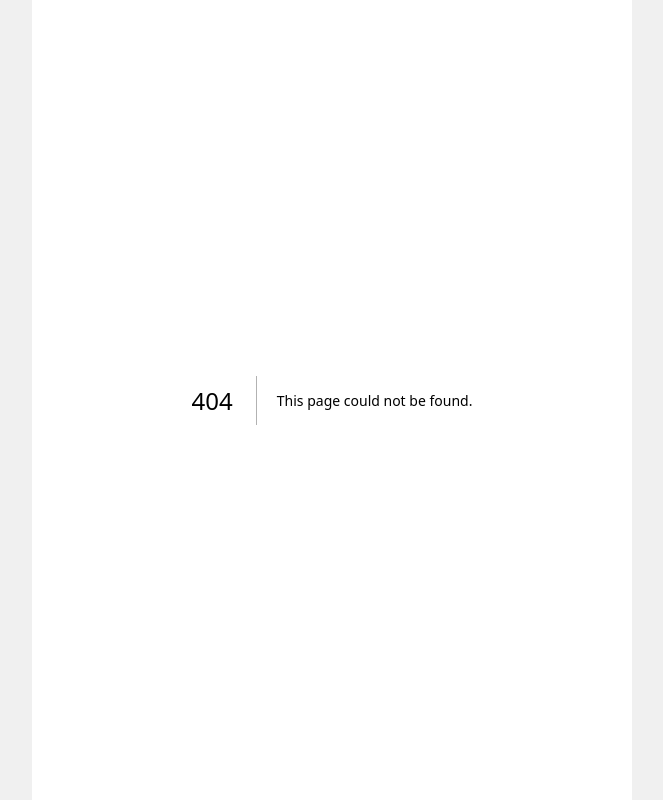
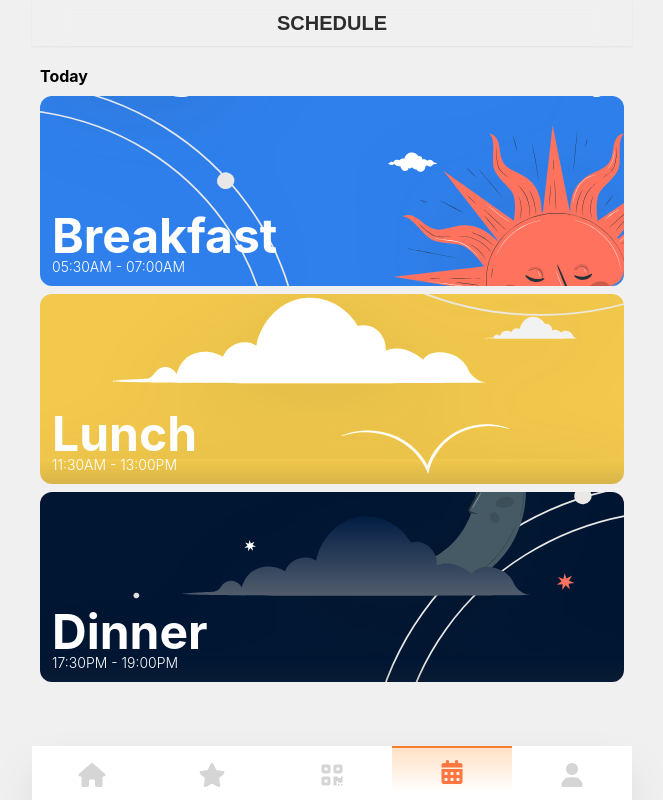
Before and after one commit to edwinhati/new-unklabdine, a Next.js app: page /schedule in a window 1280 px wide. Before the commit this address had no page. Shown: the whole page, without its empty margins (308-971 px from the left). Built offline with nearby package versions, Linux system fonts and the light colour scheme.

Commit message:
Add Schedule page

```diff
--- a/package.json
+++ b/package.json
@@ -15,6 +15,7 @@
     "@types/react-dom": "18.0.11",
     "eslint": "8.36.0",
     "eslint-config-next": "13.2.4",
+    "framer-motion": "^10.9.1",
     "next": "13.2.4",
     "qr-scanner": "^1.4.2",
     "react": "18.2.0",
--- /dev/null
+++ b/src/pages/schedule.tsx
@@ -0,0 +1,107 @@
+import { useState, useEffect } from "react";
+import Image from "next/image";
+import Header from "@/components/Header";
+import Navigation from "@/components/Navigation";
+import { AnimatePresence, motion } from "framer-motion";
+
+import MorningNoBg from "@/assets/svg/MorningNoBg.svg";
+import NoonNoBg from "@/assets/svg/NoonNoBg.svg";
+import NightNoBg from "@/assets/svg/NightNoBg.svg";
+
+export default function SchedulePage() {
+  const [card, setCard] = useState([
+    {
+      title: "Breakfast",
+      time: "05:30AM - 07:00AM",
+      color: "bg-[#2F80ED]",
+      image: MorningNoBg,
+      isOpen: false,
+    },
+    {
+      title: "Lunch",
+      time: "11:30AM - 13:00PM",
+      color: "bg-[#F2C94C]",
+      image: NoonNoBg,
+      isOpen: false,
+    },
+    {
+      title: "Dinner",
+      time: "17:30PM - 19:00PM",
+      color: "bg-[#001633]",
+      image: NightNoBg,
+      isOpen: false,
+    },
+  ]);
+  const [isOpen, setIsOpen] = useState(Array.from(card, () => true));
+  const toggle = (index: any, value: any) => {
+    const newIsOpen = [...isOpen];
+    newIsOpen[index] = value ?? !newIsOpen[index];
+    setIsOpen(newIsOpen);
+  };
+
+  useEffect(() => {
+    const newCard = [...card];
+    const day = new Date().getDay();
+    if (day === 3) {
+      newCard[2].time = "17:00PM - 19:00PM";
+    }
+    if (day === 5 || day === 6) {
+      newCard[2].time = "18:00PM - 20:00PM";
+    }
+    setCard(newCard);
+    // eslint-disable-next-line react-hooks/exhaustive-deps
+  }, []);
+
+  return (
+    <>
+      <Header label="Schedule" hasBack={false} />
+      <div className="flex flex-col gap-2 h-full w-full bg-[#f0f0f0] pt-16 pb-20 px-2">
+        <span className="font-bold">Today</span>
+        <div className="flex flex-col gap-2 h-full w-full">
+          {card.map((item, index) => (
+            <button
+              type="button"
+              key={index}
+              onClick={() => toggle(index, item.isOpen)}
+              className={`relative flex flex-col ${item.color} rounded-xl p-3 min-w-full min-h-[190px] overflow-hidden`}
+            >
+              <Image
+                src={item.image}
+                alt=""
+                className=" absolute bottom-0 left-0 min-w-full min-h-full"
+              />
+
+              <AnimatePresence mode="wait">
+                <motion.div
+                  transition={{ layout: { duration: 1, type: "spring" } }}
+                  initial={{ opacity: 0 }}
+                  animate={{ opacity: 1 }}
+                  exit={{ opacity: 0 }}
+                  layout="size"
+                  className={`bg-white rounded-md p-3 z-10 ${
+                    isOpen[index] ? "hidden" : ""
+                  }`}
+                >
+                  <h2 className="text-xl font-bold leading-none ">
+                    {/* {item.title === "Breakfast"
+                      ? breakfast
+                      : item.title === "Lunch"
+                      ? lunch
+                      : dinner} */}
+                  </h2>
+                </motion.div>
+              </AnimatePresence>
+              <div className="text-white text-start mt-3 absolute bottom-3 left-3">
+                <h1 className="text-5xl font-bold leading-none">
+                  {item.title}
+                </h1>
+                <p className="text-sm font-light leading-none">{item.time}</p>
+              </div>
+            </button>
+          ))}
+        </div>
+      </div>
+      <Navigation />
+    </>
+  );
+}
```
Also changed, not shown: 1 other file (tests, documents, lock files or other folders).
